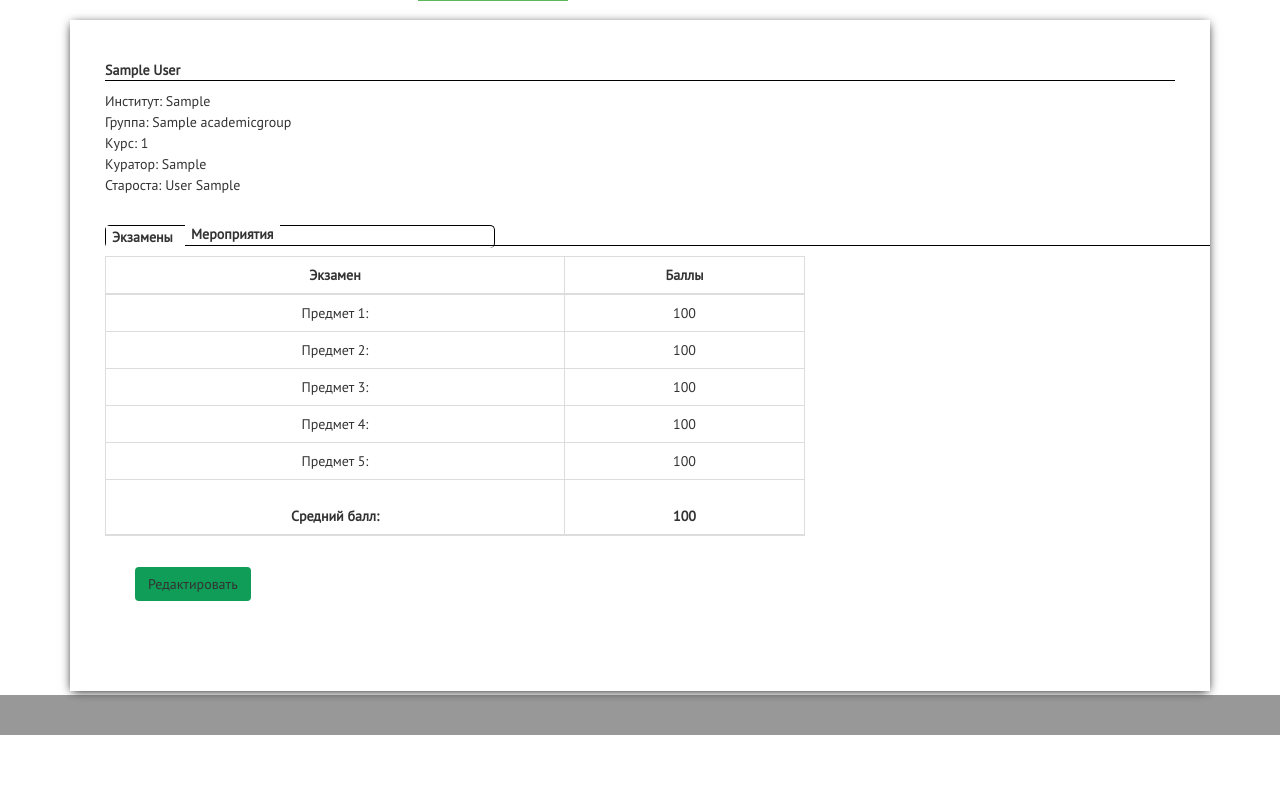
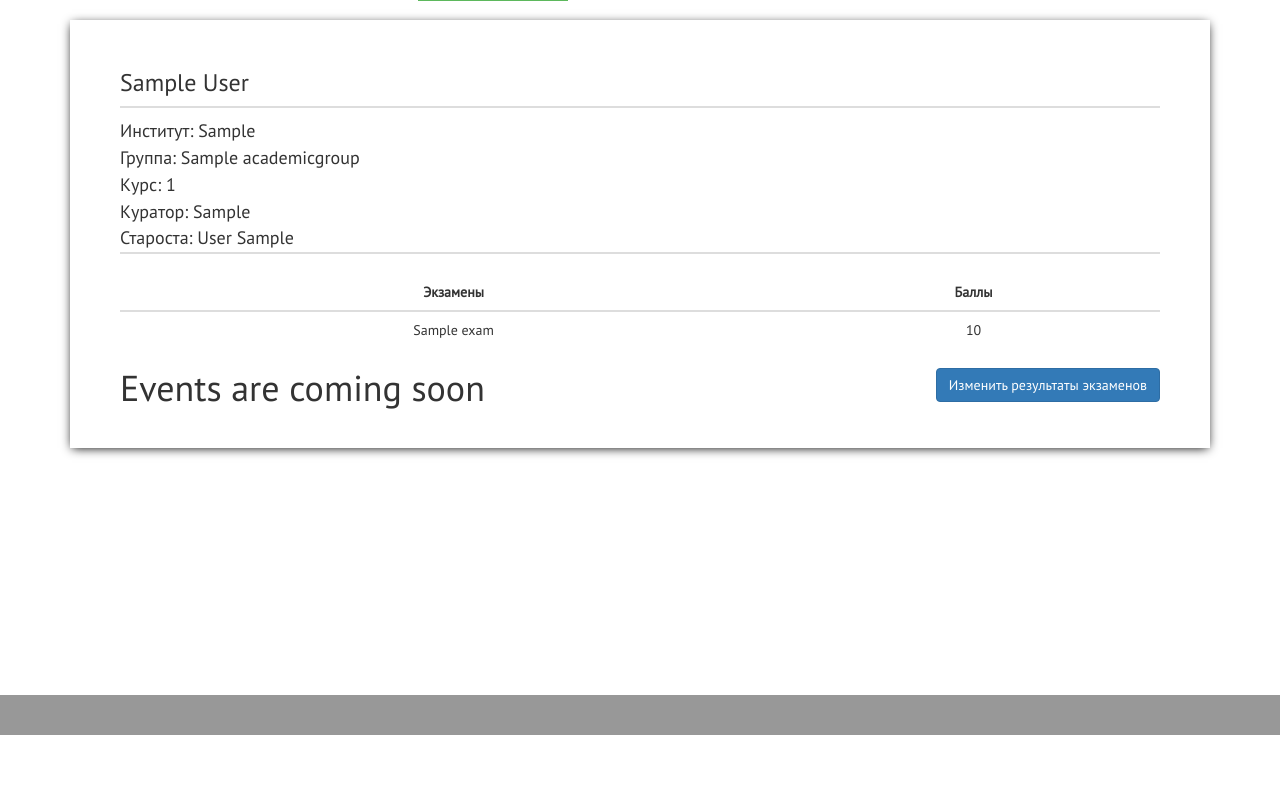
Before and after one commit to kiseru/ProjectCBAG, a Django app: template academic_groups/templates/academic_groups/student.html in a window 1280 px wide. Shown: the part 65-866 px from the top of the page. After the commit the page ends 800 px from the top, so only its background shows below. Run offline with Django 3.2, Linux system fonts and the light colour scheme; tables that the repository leaves empty hold one stand-in row (values such as "Sample post"); the template is opened without the code that fills it: values that come from a table or form of the project are taken from there, most other values are stand-ins (such as "Sample title", 1, 10 or a date in 2020); some libraries are stand-ins or nearby versions.

Commit message:
student page show and edit added

```diff
--- a/academic_groups/templates/academic_groups/student.html
+++ b/academic_groups/templates/academic_groups/student.html
@@ -3,9 +3,9 @@
 {% block content %}
 
 <div class="container">
-        <div class="main-main">
-            <div class="main">
-                <p><b>{{ student.name }}</b></p>
+    <div class="student-inform">
+        <div class="student-name">
+            <h3>{{ student.name }}</h3>
         </div>
 
         <div class="inform">
@@ -16,87 +16,75 @@
             <p>Староста: {{ student.academic_group.starosta.last_name }} {{ student.academic_group.starosta.first_name }}</p>
         </div>
 
-            <div class="secondarymenu">
         <div class="exams">
-                    <p>
-                        <b>
-                            <button type="button" class="examsbutton" style="border: none; background-color: white">
-                                Экзамены
-                            </button>
-                        </b>
-                    </p>
-                </div>
+            <table class="table table-hover table-exam">
 
-                <div class="meropriyatiya">
-                    <p>
-                        <b>
-                            <button type="button" class="mbutton" style="border: none; background-color: white">
-                                Мероприятия
-                            </button>
-                        </b>
-                    </p>
-                </div>
-            </div>
-
-            <div class ="undermenu">
-                <table class="table table-bordered" style="width: 700px; margin-left: 35px">
                 <thead>
                     <tr>
-                            <th>Экзамен</th>
+                        <th>Экзамены</th>
                         <th>Баллы</th>
                     </tr>
                 </thead>
 
-                    <tbody class="table-exams">
+                <tbody>
+                    {% for student_exam in student_exams %}
                         <tr>
-                            <td>Предмет 1:</td>
-                            <td>100</td>
+                            <td>{{ student_exam.exam }}</td>
+                            <td>{{ student_exam.score }}</td>
                         </tr>
-
-                        <tr>
-                            <td>Предмет 2:</td>
-                            <td>100</td>
-                        </tr>
-
-                        <tr>
-                            <td>Предмет 3:</td>
-                            <td>100</td>
-                        </tr>
-                        <tr>
-                            <td>Предмет 4:</td>
-                            <td>100</td>
-                        </tr>
-                        <tr>
-                            <td>Предмет 5:</td>
-                            <td>100</td>
-                        </tr>
+                    {% endfor %}
                 </tbody>
 
-                    <thead>
-                        <tr class="ending" style="height: 55px">
-                            <th>Средний балл:</th>
-                            <th>100</th>
-                        </tr>
-                    </thead>
             </table>
+
+            <!-- Button trigger modal -->
+            <button type="button" class="btn btn-primary btn-md" data-toggle="modal" data-target="#myModal" style="float: right">
+              Изменить результаты экзаменов
+            </button>
+
+            <!-- Modal -->
+            <div class="modal fade" id="myModal" tabindex="-1" role="dialog" aria-labelledby="myModalLabel">
+              <div class="modal-dialog" role="document">
+                <form class="modal-content" method="post" action="{% url 'groups:edit_student_exams' student.id %}">
+
+                  {% csrf_token %}
+
+                  <div class="modal-header">
+                    <button type="button" class="close" data-dismiss="modal" aria-label="Close"><span aria-hidden="true">&times;</span></button>
+                    <h4 class="modal-title" id="myModalLabel">Изменить результаты экзаменов</h4>
                   </div>
 
-            <div class="redact" style="font-size: 2em">
-                <div class ="redactbutton" style="margin-left: 65px; margin-top: 25px">
-                    <p>
-                        <b>
-                            <button type="button" class="btn btn-large" style="borde: none; background-color: #0F9D58">
-                                Редактировать
-                            </button>
-                        </b>
-                    </p>
+                  <div class="modal-body">
+
+                      {% for student_exam in student_exams %}
+
+                        <label for="exam{{ student_exam.exam_id }}">{{ student_exam.exam }}</label><br>
+                        <input type="number" name="exam{{ student_exam.exam_id }}" id="exam{{ student_exam.exam_id }}">
+                        <br>
+
+                      {% endfor %}
+
                   </div>
 
-                <p class="sometext">
-                    <br/>
-                    <br/>
-                </p>
+                  <div class="modal-footer">
+                    <button type="button" class="btn btn-default" data-dismiss="modal">Закрыть</button>
+                    <input type="submit" class="btn btn-primary" value="Изменить">
                   </div>
+
+                </form>
+              </div>
+            </div>
+
+        </div>
+
+        <div>
+            <h1>Events are coming soon</h1>
+        </div>
+
+    </div>
+
+    <div>
+
     </div>
 </div>
 
--- a/academic_groups/templates/academic_groups/students.html
+++ b/academic_groups/templates/academic_groups/students.html
@@ -31,7 +31,7 @@
                 {% for student in academic_group.student_set.all %}
                     <tr>
                         <th>
-                            <a class="for-hover" href="#" data-toggle="tooltip" data-placement="bottom" title="Перейти к профилю">
+                            <a class="for-hover" href="{% url 'groups:student' student.id %}" data-toggle="tooltip" data-placement="bottom" title="Перейти к профилю">
                                 {{ student.name }}
                             </a>
                         </th>
--- a/academic_groups/urls.py
+++ b/academic_groups/urls.py
@@ -8,4 +8,6 @@ urlpatterns = [
     url(r'^students/$', views.students, name='students'),
     url(r'^add_student/$', views.add_student, name='add_student'),
     url(r'^add_exam/$', views.add_exam, name='add_exam'),
+    url(r'^student/(?P<student_id>[0-9]+)/$', views.student_show, name='student'),
+    url(r'^student/(?P<student_id>[0-9]+)/edit_student_exams/$', views.edit_student_exams, name='edit_student_exams'),
 ]
--- a/pages/static/pages/css/main.css
+++ b/pages/static/pages/css/main.css
@@ -24,7 +24,7 @@ body {
 
 .navbar-brand {
   margin-left: 100px;
-  font-family: "Righteous";
+    font-family: "Righteous", serif;
   font-size: 40px;
   color: white;
 }
@@ -40,7 +40,7 @@ body {
 
 .shadow {
   padding-bottom: 20px;
-  box-shadow: 0 0 7px 0.5px;
+  box-shadow: 0 0 7px 1px;
 }
 /* Students */
 .for-hover {
--- a/pages/static/pages/css/student.css
+++ b/pages/static/pages/css/student.css
@@ -14,55 +14,28 @@ font-weight: normal;
 font-style: normal;
 }
 
-.container .main-main {
-  box-shadow: 0px 2px 10px -2px black;
-  background: white;
-  padding-top: 30px;
+.container .student-inform {
+	box-shadow: 0 2px 10px -2px black;
+	background: white;
+	padding: 30px 50px;
 }
 
 
-.container .main-main .main > p {
-	margin-left: 35px;
-	margin-top: 10px;
-	margin-right: 35px;
-	border-bottom-style: solid;
-	border-bottom-color: black;
-	border-bottom-width: 1px;
+.container .student-inform .student-name {
+	margin-bottom: 10px;
+	border-bottom: 2px solid #ddd;
+	font-size: 20px;
 }
 
-.container .main-main .inform > p {
-	margin-left: 35px;
-	margin-top: 1px;
-	margin-right: 35px;
-	margin-bottom: 1px;
-
+.container .student-inform .inform {
+	border-bottom: 2px solid #ddd;
 }
 
-.container .main-main .secondarymenu .exams > p {
-	border-top-style: solid;
-	border-top-color: black;
-	border-top-width: 1.5px;
-	border-right-style: solid;
-	border-right-color: black;
-	border-right-width: 1.5px;
-	border-left-style: solid;
-	border-left-color: black;
-	border-left-width: 1px;
-	border-radius: 5px;
-	margin-top: 30px;
-	margin-right: 715px;
-	margin-left: 35px;
-
-}
-.container .main-main .secondarymenu .meropriyatiya > p {
-	border-bottom-style: solid;
-	border-bottom-color: black;
-	border-bottom-width: 1px;
-	margin-left: 115px;
-	margin-top: -35px;
+.container .student-inform .inform > p {
+	margin: 1px 0;
+	font-size: 18px;
 }
 
-.container .main-main .redact .redactbutton > b {
-	color : #FFFFFF;
-	background: #FFFFFF
+.table-exam {
+	margin-top: 20px;
 }
```
Also changed, not shown: academic_groups/views.py (+35 -0 lines). Lines whose indentation alone changed are shown as unchanged.
